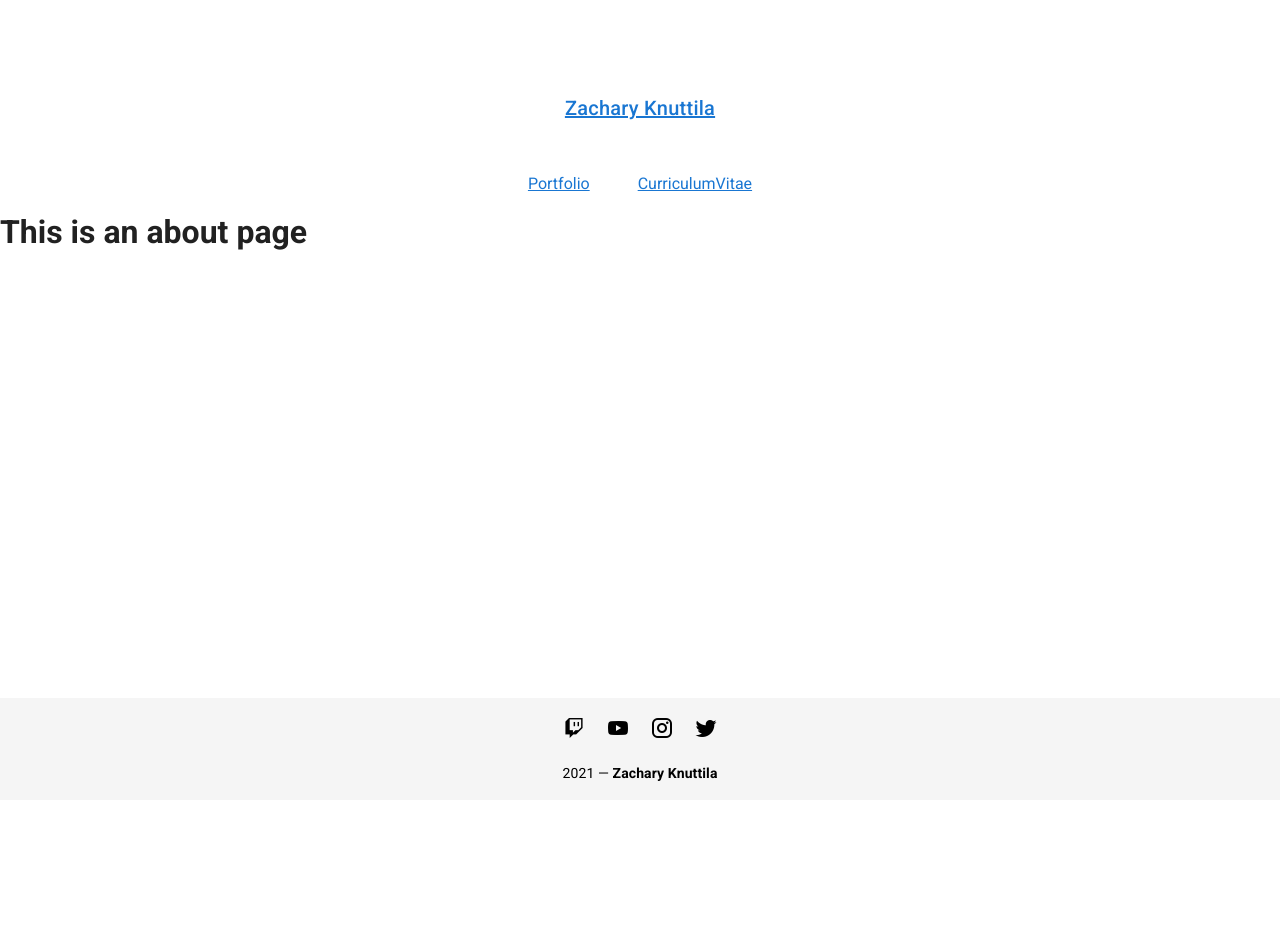
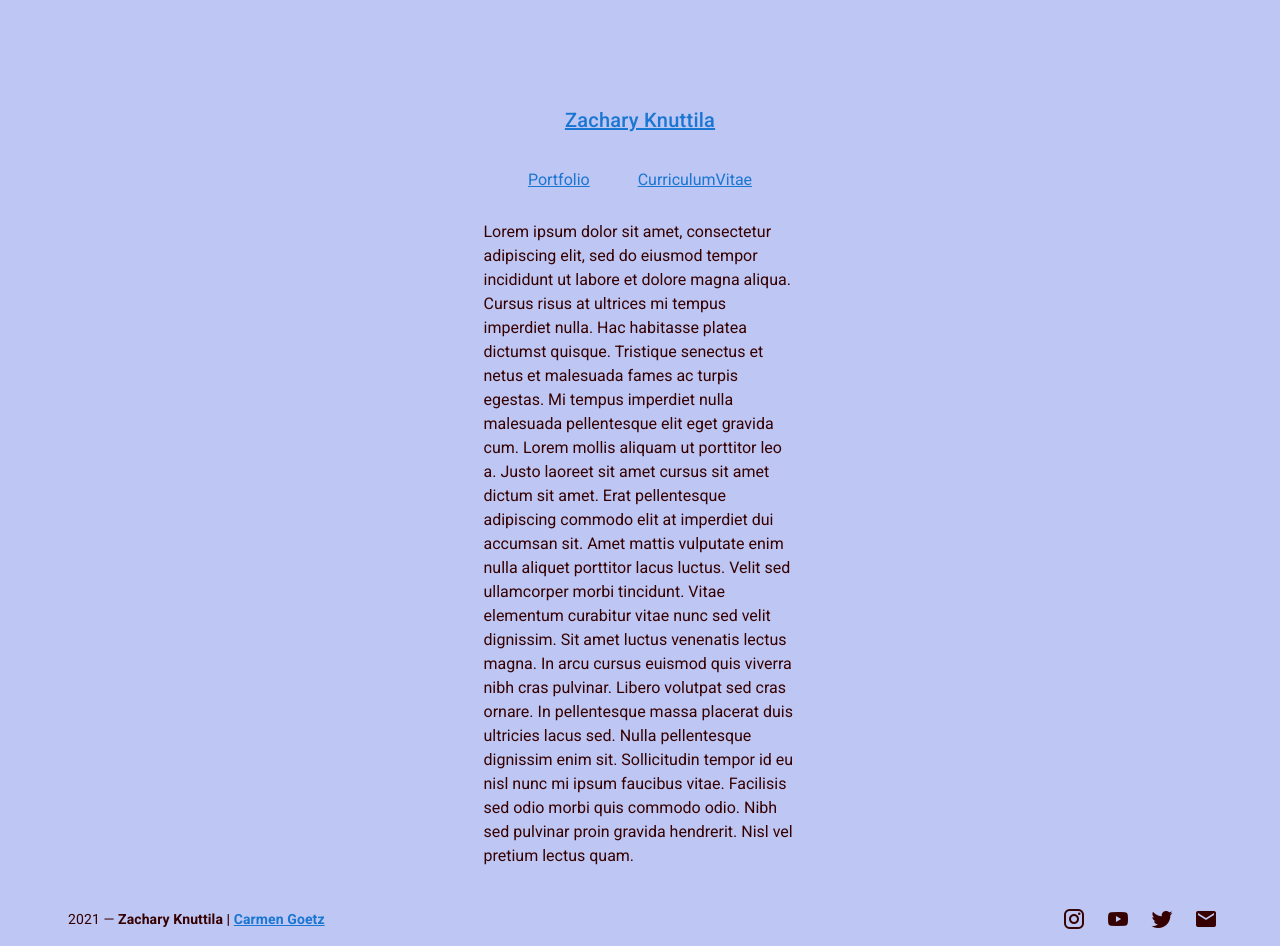
Before and after one commit to carmengoetz/zachary-knuttila, a Vue app: page /#/cv in a window 1280 px wide. Before the commit the page ends 800 px from the top, so only its background shows below. Built offline with nearby package versions, Linux system fonts and the light colour scheme.

Commit message:
did main template work

```diff
--- a/package.json
+++ b/package.json
@@ -9,6 +9,7 @@
   },
   "dependencies": {
     "core-js": "^3.6.5",
+    "emailjs": "^3.6.0",
     "vue": "^2.6.11",
     "vue-router": "^3.2.0",
     "vuetify": "^2.4.0",
--- a/src/App.vue
+++ b/src/App.vue
@@ -1,6 +1,5 @@
 <template>
   <v-app>
-    <Header />
     <v-main>
       <router-view />
     </v-main>
@@ -10,13 +9,33 @@
 
 <script>
 import Footer from "./components/Footer.vue";
-import Header from "./components/Header.vue";
 
 export default {
-  components: { Footer, Header },
+  components: { Footer },
   name: "App",
   data: () => ({
     //
   }),
 };
 </script>
+
+<style lang="scss" scoped>
+@media (prefers-color-scheme: light) {
+  #app {
+    background-color: #bec6f3;
+    color: #360000;
+  }
+  .primary-color {
+    color: #360000;
+  }
+}
+@media (prefers-color-scheme: dark) {
+  #app {
+    background-color: #360000;
+    color: #bec6f3 !important;
+  }
+  .v-application .primary--text {
+    color: #bec6f3 !important;
+  }
+}
+</style>
--- /dev/null
+++ b/src/components/Contact.vue
@@ -0,0 +1,108 @@
+<template>
+  <v-container class="form">
+    <v-card-title class="text-h5">Contact Zachary</v-card-title>
+    <v-form v-model="valid" class="mx-4">
+      <v-row>
+        <v-col cols="12" md="6">
+          <v-text-field
+            v-model="firstname"
+            :rules="nameRules"
+            label="First name"
+            required
+          ></v-text-field>
+        </v-col>
+
+        <v-col cols="12" md="6">
+          <v-text-field v-model="lastname" label="Last name"></v-text-field>
+        </v-col>
+      </v-row>
+      <v-row>
+        <v-col cols="12">
+          <v-text-field
+            v-model="email"
+            :rules="emailRules"
+            label="E-mail"
+            required
+          ></v-text-field>
+        </v-col>
+      </v-row>
+      <v-row>
+        <v-col cols="12">
+          <v-textarea
+            v-model="message"
+            :rules="messageRules"
+            filled
+            label="Message"
+            auto-grow
+          ></v-textarea>
+        </v-col>
+      </v-row>
+      <v-row>
+        <v-col>
+          <v-btn :disabled="!valid" large type="submit" class="form__button"
+            >Send Message</v-btn
+          >
+        </v-col>
+      </v-row>
+    </v-form>
+  </v-container>
+</template>
+
+<script>
+export default {
+  name: "Contact",
+  data: () => ({
+    valid: false,
+    firstname: "",
+    lastname: "",
+    nameRules: [(v) => !!v || "First name is required"],
+    email: "",
+    emailRules: [
+      (v) => !!v || "E-mail is required",
+      (v) => /.+@.+/.test(v) || "E-mail must be valid",
+    ],
+    message: "",
+    messageRules: [(v) => !!v || "Message is required"],
+  }),
+};
+</script>
+
+<style lang="scss">
+@media (prefers-color-scheme: light) {
+  .form {
+    background-color: #bec6f3;
+    color: #360000;
+  }
+
+  .v-text-field .v-label {
+    color: #360000 !important;
+  }
+
+  .v-input__slot:before {
+    border-color: #360000 !important;
+  }
+}
+@media (prefers-color-scheme: dark) {
+  .form {
+    background-color: #360000;
+    color: #bec6f3;
+
+    &__button {
+      color: #bec6f3;
+    }
+  }
+
+  .v-text-field .v-label,
+  .v-text-field .v-label--active {
+    color: #bec6f3 !important;
+  }
+
+  .v-input__slot:before {
+    border-color: #bec6f3 !important;
+  }
+  .v-input input,
+  .v-input textarea {
+    color: #bec6f3 !important;
+  }
+}
+</style>
--- a/src/components/Footer.vue
+++ b/src/components/Footer.vue
@@ -1,12 +1,22 @@
 <template>
   <v-footer padless class="footer pt-3">
-    <v-col class="text-center" cols="12">
-      <v-row justify="center">
+    <v-col>
+      <v-row justify="start" class="ml-10">
+        <v-card-text>
+          {{ new Date().getFullYear() }} —
+          <strong
+            >Zachary Knuttila |
+            <a href="https://www.carmengoetz.ca" target="_blank"> Carmen Goetz </a>
+          </strong>
+        </v-card-text>
+      </v-row>
+    </v-col>
+    <v-col>
+      <v-row justify="end" class="mr-10">
         <v-btn
           v-for="social in socials"
           :key="social.name"
-          class="mx-1"
-          color="black"
+          class="footer__button mx-1"
           icon
           :href="social.link"
           target="_blank"
@@ -15,36 +25,38 @@
             {{ social.icon }}
           </v-icon>
         </v-btn>
-      </v-row>
-      <v-row>
-        <v-card-text class="black--text">
-          {{ new Date().getFullYear() }} — <strong>Zachary Knuttila</strong>
-        </v-card-text>
+        <v-dialog v-model="dialog" width="600">
+          <template v-slot:activator="{ on, attrs }">
+            <v-btn class="footer__button mx-1" icon v-bind="attrs" v-on="on">
+              <v-icon size="24"> {{ "mdi-email" }} </v-icon>
+            </v-btn>
+          </template>
+          <v-card>
+            <Contact />
+          </v-card>
+        </v-dialog>
       </v-row>
     </v-col>
   </v-footer>
 </template>
 
 <script>
+import Contact from "./Contact.vue";
 export default {
+  components: { Contact },
   name: "Footer",
   data: () => {
     return {
       socials: [
         {
-          link: "https://www.twitch.tv/creativereyne",
-          name: "Twitch",
-          icon: "mdi-twitch",
+          link: "https://www.instagram.com/creativereyne/",
+          name: "Instagram",
+          icon: "mdi-instagram",
         },
         {
           link: "https://www.youtube.com/channel/UCyHVoqh4TK6XTRIi6m6d6UQ",
           name: "YouTube",
           icon: "mdi-youtube",
-        },
-        {
-          link: "https://www.instagram.com/creativereyne/",
-          name: "Instagram",
-          icon: "mdi-instagram",
         },
         {
           link: "https://twitter.com/CreativeReyne",
@@ -60,6 +72,22 @@ export default {
 <style lang="scss" scoped>
 @import "~vuetify/src/styles/styles.sass";
 
-.footer {
+@media (prefers-color-scheme: light) {
+  .footer {
+    background-color: #bec6f3 !important;
+    color: #360000 !important;
+    &__button {
+      color: #360000 !important;
+    }
+  }
+}
+@media (prefers-color-scheme: dark) {
+  .footer {
+    background-color: #360000 !important;
+    color: #bec6f3 !important;
+    &__button {
+      color: #bec6f3 !important;
+    }
+  }
 }
 </style>
--- a/src/components/Header.vue
+++ b/src/components/Header.vue
@@ -1,6 +1,6 @@
 <template>
   <v-container>
-    <v-row no-gutters justify="center" class="mt-16"
+    <v-row no-gutters justify="center"
       ><router-link
         :to="{
           name: 'Home',
@@ -9,7 +9,7 @@
         <v-card-title> Zachary Knuttila </v-card-title>
       </router-link></v-row
     >
-    <v-row no-gutters justify="center" class="mt-8">
+    <v-row no-gutters justify="center" class="my-4">
       <router-link
         v-for="page in pages"
         class="px-6"
@@ -26,7 +26,7 @@
 
 <script>
 export default {
-  name: "Home",
+  name: "Header",
   components: {},
   data: () => {
     return {
--- /dev/null
+++ b/src/components/Main.vue
@@ -0,0 +1,36 @@
+<template>
+  <v-container class="mt-16">
+    <v-row>
+      <v-col>
+        <div class="box mx-auto" />
+      </v-col>
+      <v-col>
+        <Header />
+        <slot></slot>
+      </v-col>
+      <v-col>
+        <div class="box mx-auto" />
+      </v-col>
+    </v-row>
+  </v-container>
+</template>
+
+<script>
+import Header from "../components/Header.vue";
+
+export default {
+  name: "Main",
+
+  components: {
+    Header,
+  },
+};
+</script>
+
+<style lang="scss">
+.box {
+  width: 400px;
+  height: 600px;
+  background-color: #bec6f3;
+}
+</style>
--- a/src/router/index.js
+++ b/src/router/index.js
@@ -24,12 +24,6 @@ const routes = [
       import(/* webpackChunkName: "portfolio" */ "../views/Portfolio.vue"),
   },
 
-  {
-    path: "/contact",
-    name: "Contact",
-    component: () =>
-      import(/* webpackChunkName: "contact" */ "../views/Contact.vue"),
-  },
 ];
 
 const router = new VueRouter({
--- a/src/views/Contact.vue
+++ /dev/null
@@ -1,15 +0,0 @@
-<template>
-  <hello-world />
-</template>
-
-<script>
-import HelloWorld from "../components/HelloWorld";
-
-export default {
-  name: "Home",
-
-  components: {
-    HelloWorld,
-  },
-};
-</script>
--- a/src/views/CurriculumVitae.vue
+++ b/src/views/CurriculumVitae.vue
@@ -1,5 +1,32 @@
 <template>
-  <div class="about">
-    <h1>This is an about page</h1>
-  </div>
+  <Main>
+    Lorem ipsum dolor sit amet, consectetur adipiscing elit, sed do eiusmod tempor
+    incididunt ut labore et dolore magna aliqua. Cursus risus at ultrices mi tempus
+    imperdiet nulla. Hac habitasse platea dictumst quisque. Tristique senectus et netus et
+    malesuada fames ac turpis egestas. Mi tempus imperdiet nulla malesuada pellentesque
+    elit eget gravida cum. Lorem mollis aliquam ut porttitor leo a. Justo laoreet sit amet
+    cursus sit amet dictum sit amet. Erat pellentesque adipiscing commodo elit at
+    imperdiet dui accumsan sit. Amet mattis vulputate enim nulla aliquet porttitor lacus
+    luctus. Velit sed ullamcorper morbi tincidunt. Vitae elementum curabitur vitae nunc
+    sed velit dignissim. Sit amet luctus venenatis lectus magna. In arcu cursus euismod
+    quis viverra nibh cras pulvinar. Libero volutpat sed cras ornare. In pellentesque
+    massa placerat duis ultricies lacus sed. Nulla pellentesque dignissim enim sit.
+    Sollicitudin tempor id eu nisl nunc mi ipsum faucibus vitae. Facilisis sed odio morbi
+    quis commodo odio. Nibh sed pulvinar proin gravida hendrerit. Nisl vel pretium lectus
+    quam.
+  </Main>
 </template>
+
+<script>
+import Main from "../components/Main.vue";
+
+export default {
+  name: "CurriculumVitae",
+
+  components: {
+    Main,
+  },
+};
+</script>
+
+<style lang="scss"></style>
--- a/src/views/Home.vue
+++ b/src/views/Home.vue
@@ -1,15 +1,25 @@
 <template>
-  <hello-world />
+  <Main>
+    Zachary Knuttila is an emerging artist based in Saskatoon, focusing on digital work
+    and traditional printmaking. His work is created as an extension of a personal
+    exploration of spirituality and is largely built around a search for the reality
+    beyond our human perception. By using digital interfaces to create a framework within
+    which the computer creates its own imagery Zachary feels that the direct human impulse
+    or intention can be removed from the work allowing a brief vision into the reality
+    above our own in line with the gnostic philosophy.
+  </Main>
 </template>
 
 <script>
-import HelloWorld from "../components/HelloWorld";
+import Main from "../components/Main.vue";
 
 export default {
   name: "Home",
 
   components: {
-    HelloWorld,
+    Main,
   },
 };
 </script>
+
+<style lang="scss"></style>
--- a/src/views/Portfolio.vue
+++ b/src/views/Portfolio.vue
@@ -1,15 +1,63 @@
 <template>
-  <hello-world />
+  <v-container>
+    <v-row class="ml-n16"
+      ><router-link
+        :to="{
+          name: 'Home',
+        }"
+      >
+        <v-card-title> Zachary Knuttila </v-card-title>
+      </router-link></v-row
+    >
+    <v-row>
+      <v-col>
+        <v-row class="my-16">
+          <div class="box1 mx-auto" />
+        </v-row>
+        <v-row class="my-16">
+          <div class="box2 mx-auto" />
+        </v-row>
+        <v-row class="my-16">
+          <div class="box1 mx-auto" />
+        </v-row>
+        <v-row class="my-16">
+          <div class="box2 mx-auto" />
+        </v-row>
+      </v-col>
+      <v-col>
+        <v-row class="my-16">
+          <div class="box2 mx-auto" />
+        </v-row>
+        <v-row class="my-16">
+          <div class="box1 mx-auto" />
+        </v-row>
+        <v-row class="my-16">
+          <div class="box2 mx-auto" />
+        </v-row>
+        <v-row class="my-16">
+          <div class="box1 mx-auto" />
+        </v-row>
+      </v-col>
+    </v-row>
+  </v-container>
 </template>
 
 <script>
-import HelloWorld from "../components/HelloWorld";
-
 export default {
-  name: "Home",
-
-  components: {
-    HelloWorld,
-  },
+  name: "Portfolio",
 };
 </script>
+
+<style lang="scss">
+.box1 {
+  width: 500px;
+  height: 600px;
+  background-color: #bec6f3;
+}
+
+.box2 {
+  width: 500px;
+  height: 400px;
+  background-color: #bec6f3;
+}
+</style>
```
Also changed, not shown: 1 other file (tests, documents, lock files or other folders).
